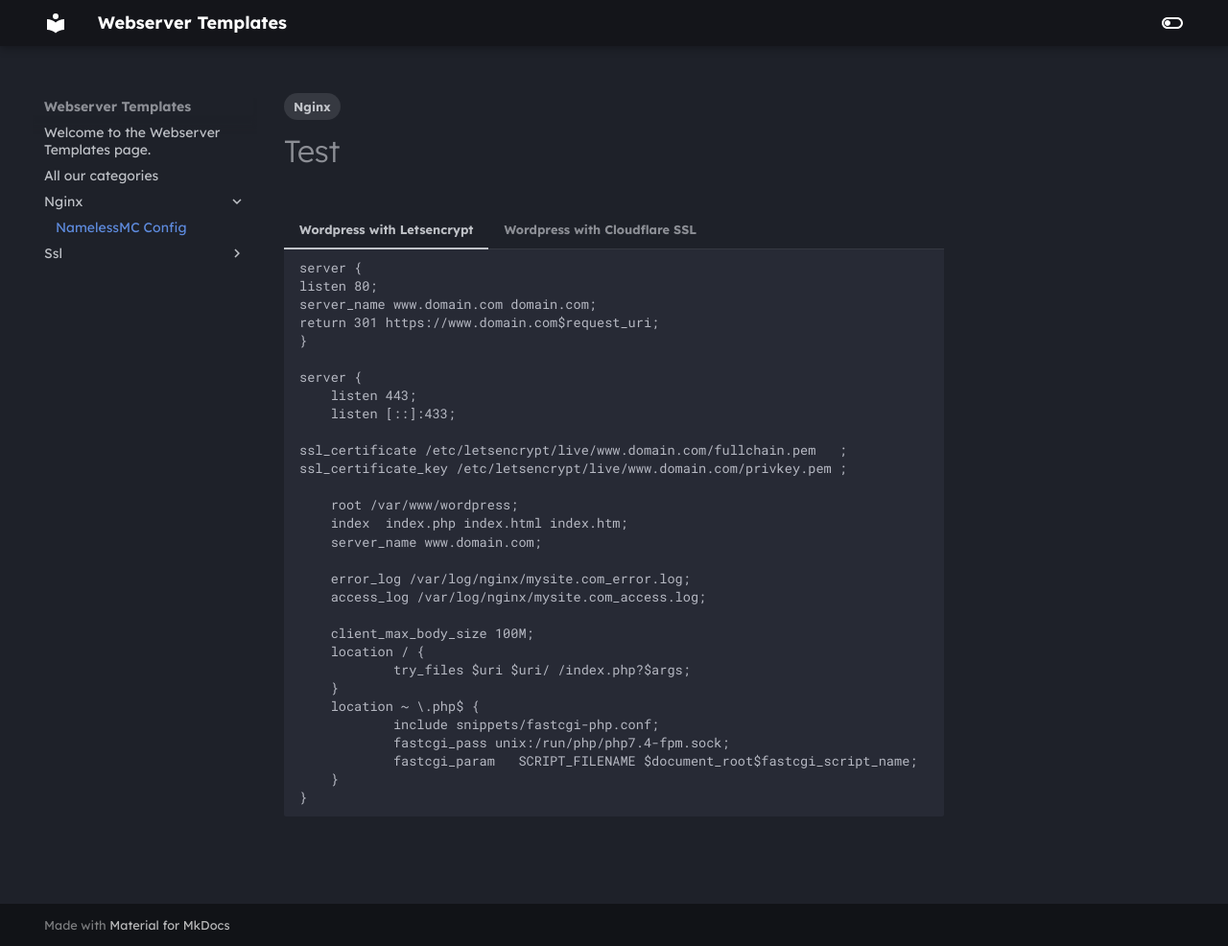
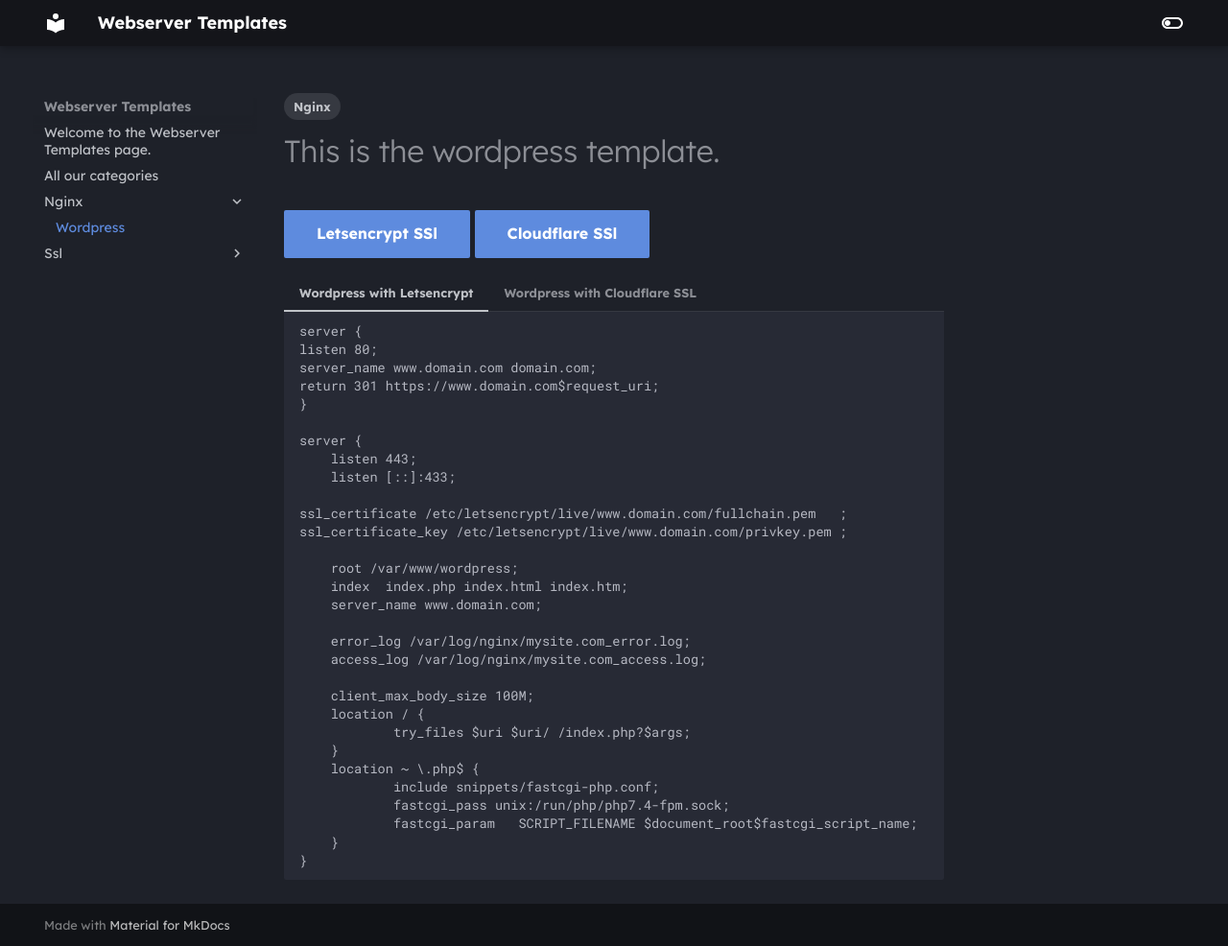
Before and after one commit to Qiick/WebServerTemplates, an MkDocs documentation site: the page built from docs/nginx/wordpress.md, in a window 1280 px wide and 986 px high. Shown: the whole window at 96% size. Built offline with MkDocs 1.6.1 and Material for MkDocs 9.7.7, drawn with Linux system fonts in a browser that asks for light colours.

Commit message:
Update and rename namelessmc.md to wordpress.md

```diff
--- a/docs/nginx/namelessmc.md
+++ b/docs/nginx/wordpress.md
@@ -1,9 +1,11 @@
 ---
-title: NamelessMC Config
+title: Wordpress
 tags:
   - Nginx
 ---
-#Test
+# This is the wordpress template.
+
+[Letsencrypt SSl](../ssl/letsencrypt.md){ .md-button .md-button--primary } [Cloudflare SSl](../ssl/cloudflare.md){ .md-button .md-button--primary }
 
 === "Wordpress with Letsencrypt"
 
```
